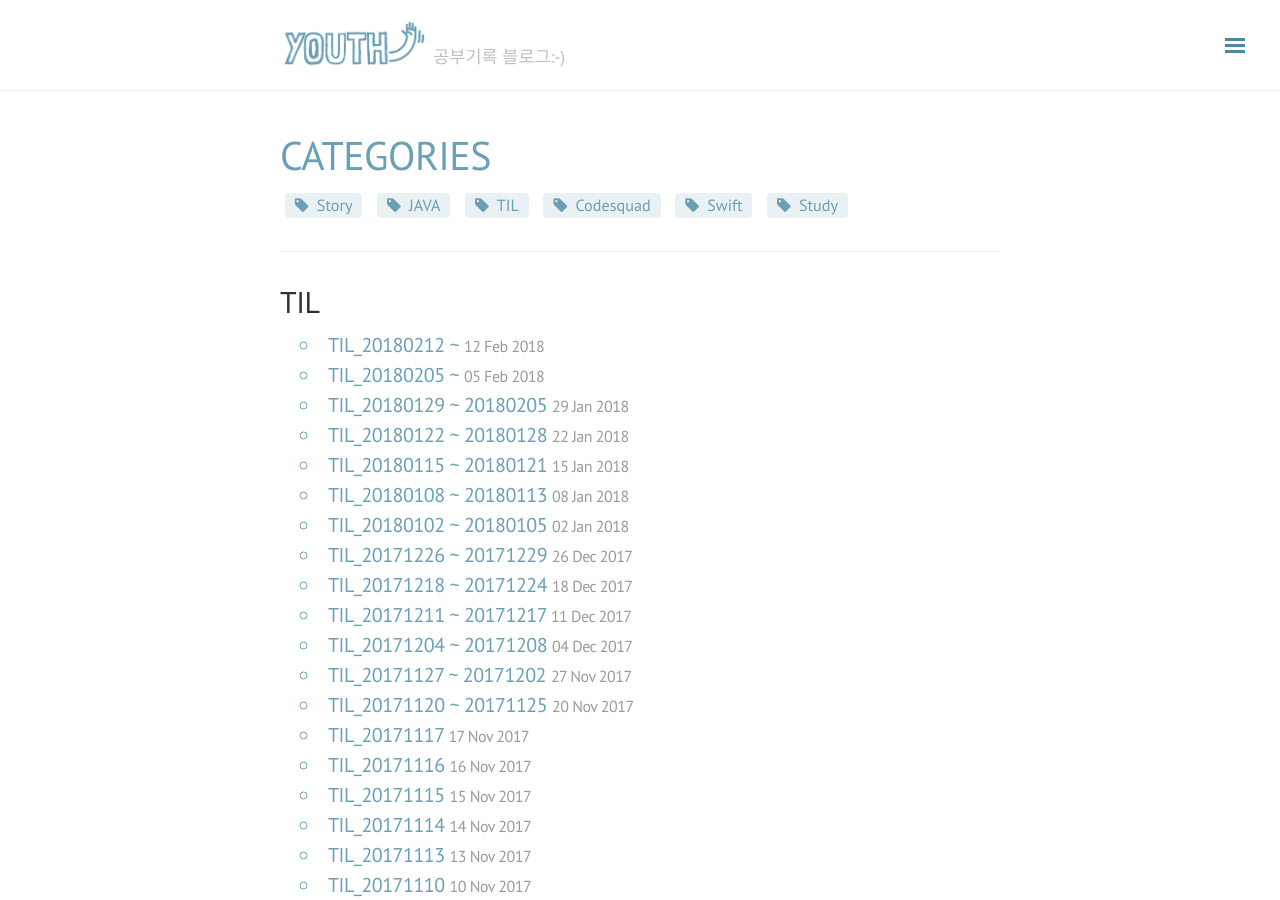
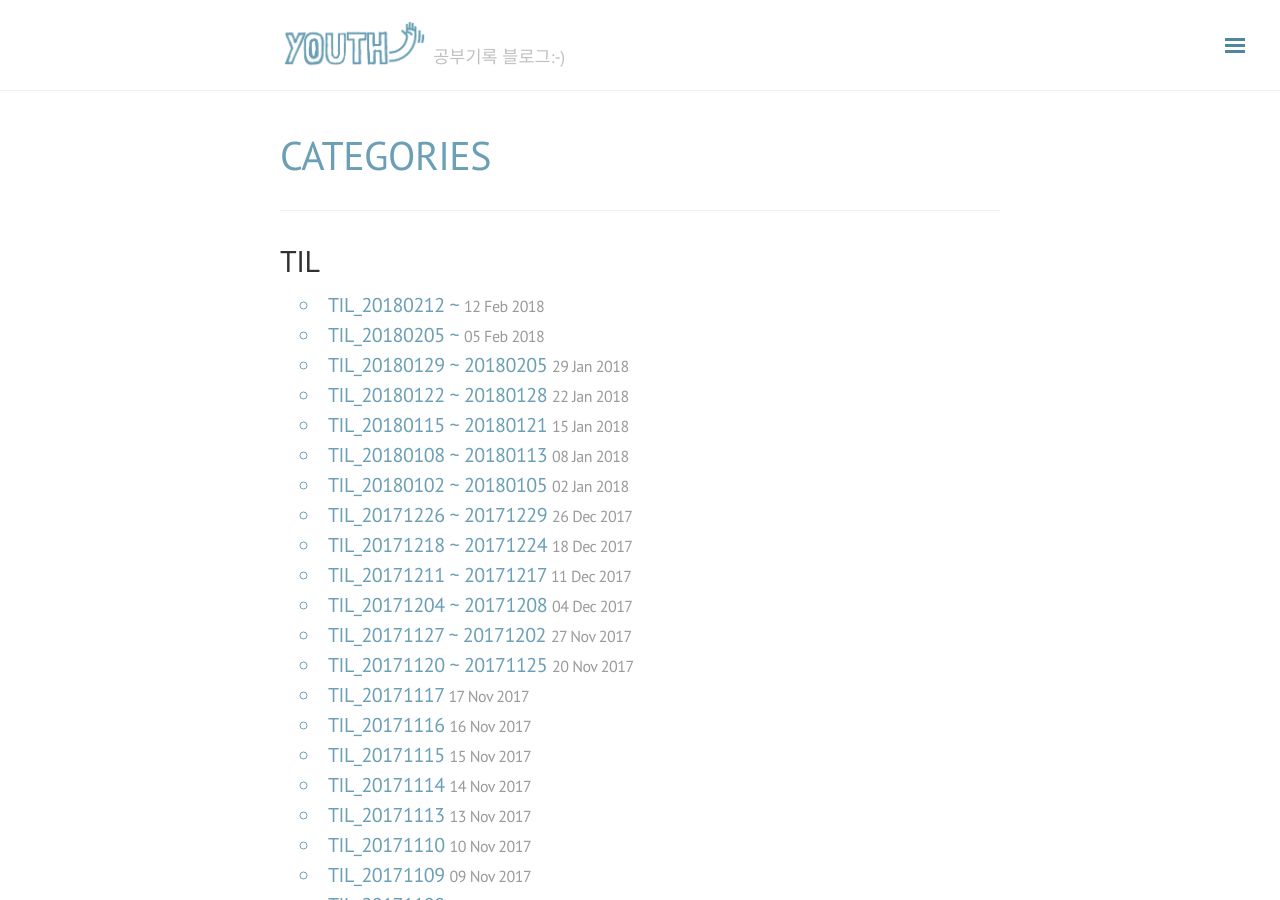
Before and after one commit to jinios/jinios.github.io, a Jekyll site: the page built from blog/categories.html, in a window 1280 px wide and 900 px high. Built offline with Jekyll 4.4.1, drawn with Linux system fonts in a browser that asks for light colours; nearby versions of some CDN libraries; comment, search, counter and statistics services are not loaded.

Commit message:
Modify categories pages

```diff
--- a/_config.yml
+++ b/_config.yml
@@ -36,7 +36,7 @@ nav:
   Categories:
     - '/blog/categories'
     #- { Categories: '/blog/categories' }
-    - { TIL: '/blog/categories#TIL' }
+    - { TIL: '/blog/categories/#TIL' }
     - { Swift: '/blog/categories/#Swift' }
     - { JAVA: '/blog/categories/#JAVA' }
     - { Codesquad: '/blog/categories/#Codesquad' }
--- a/blog/categories.html
+++ b/blog/categories.html
@@ -4,11 +4,11 @@ title: Categories
 ---
 
 <div class="tags-expo">
-  <div class="tags-expo-list">
+  <!-- <div class="tags-expo-list">
     {% for tag in site.categories %}
     <a href="#{{ tag[0] | slugify }}" class="post-tag">{{ tag[0] }}</a>
     {% endfor %}
-  </div>
+  </div> -->
   <hr/>
   <div class="tags-expo-section">
     {% for nav in site.nav %}
```
